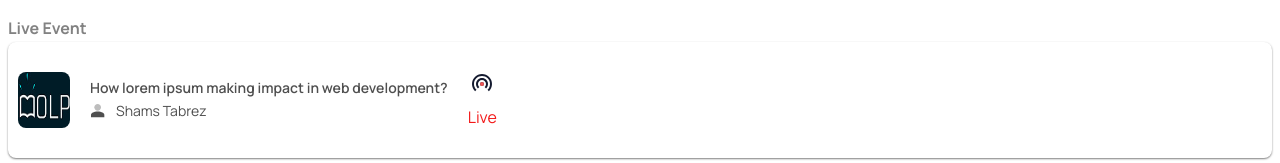
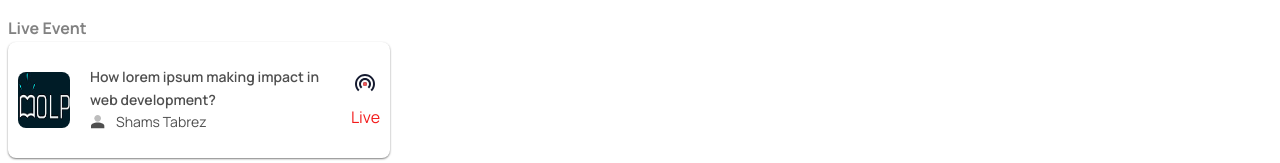
Before and after one commit to lurldgbodex/learning_platform, a React (Vite) app in the folder client/: page /dashboard in a window 1280 px wide. Shown: the part 1013-1176 px from the top of the page. Built offline with nearby package versions, Linux system fonts and the light colour scheme; no server answers; sample sign-in values are in the browser's storage.

Commit message:
chore: add desktop view

```diff
--- a/client/src/components/Events/LiveEvent.module.css
+++ b/client/src/components/Events/LiveEvent.module.css
@@ -14,6 +14,8 @@
   align-items: center;
   padding: 10px;
   height: 116px;
+  max-width: 382px;
+  flex-shrink: 0;
   background: #fff;
   border-radius: 8px;
   box-shadow: 0px 1px 2px 0px rgba(0, 0, 0, 0.5);
```
